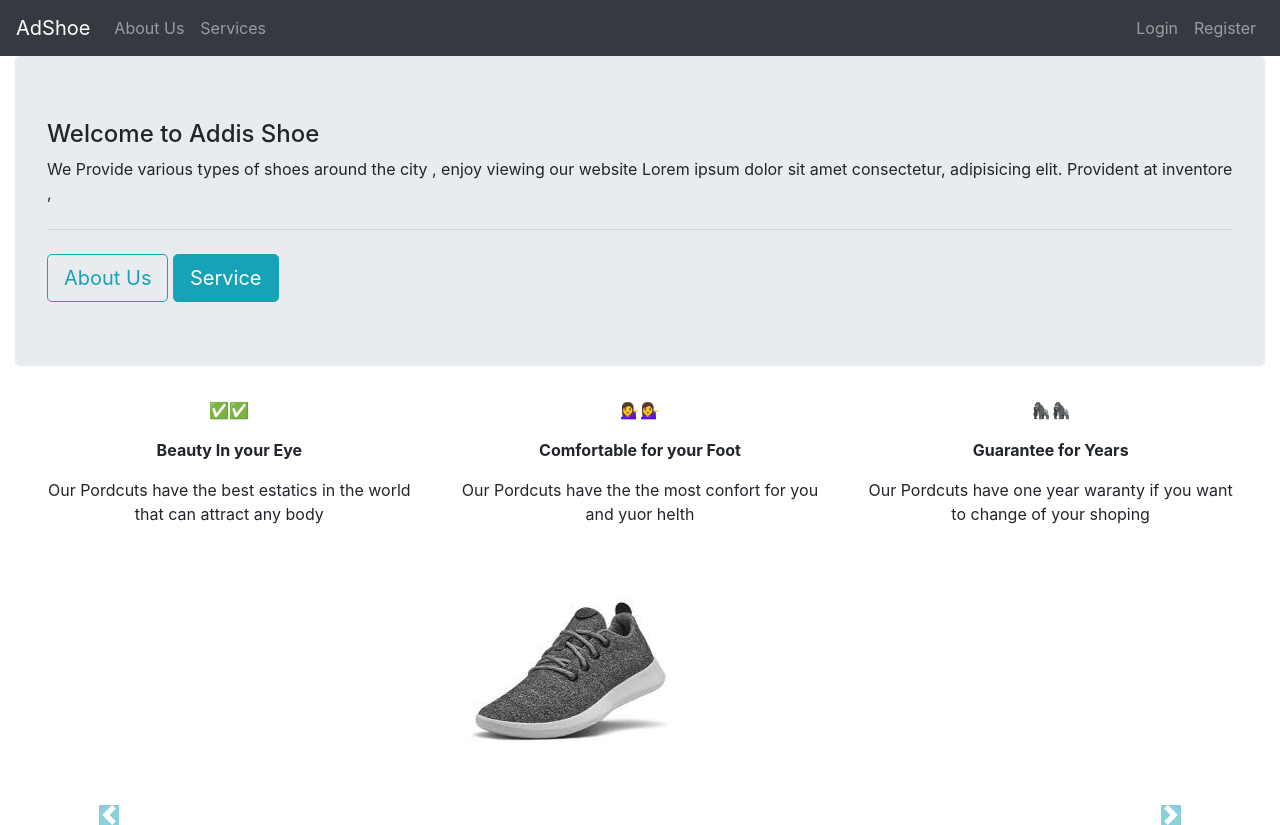
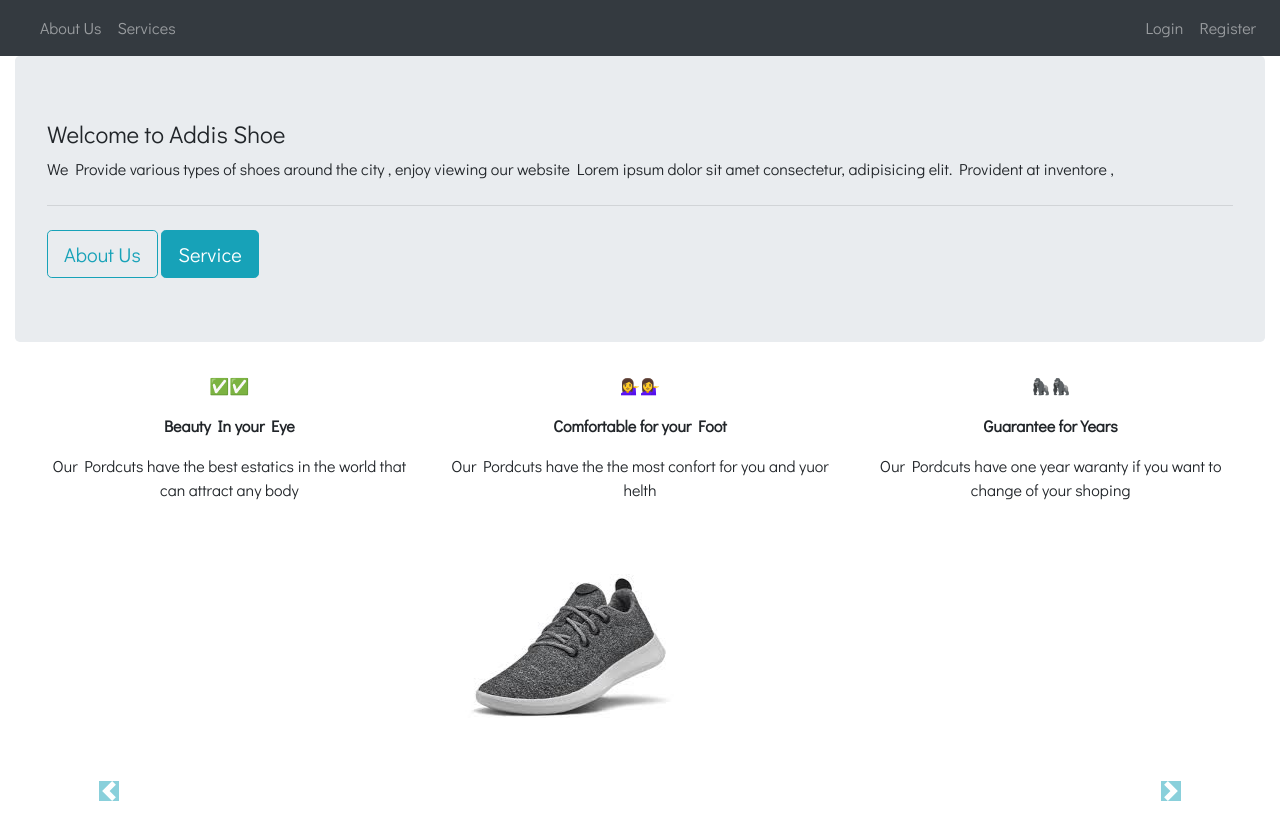
Before and after one commit to Selamawit926/ShoePurchaserWebsite, a plain HTML site: page index.html in a window 1280 px wide. After the commit the page ends 801 px from the top, so only its background shows below. Drawn offline with Linux system fonts and the light colour scheme.

Commit message:
Icon and google font has been added

```diff
--- /dev/null
+++ b/assets/css/style.css
@@ -0,0 +1,3 @@
+body{
+    font-family: 'Didact Gothic', sans-serif;
+}
--- a/index.html
+++ b/index.html
@@ -4,14 +4,21 @@
     <meta charset="UTF-8">
     <meta name="viewport" content="width=device-width, initial-scale=1.0">
     <link rel="stylesheet" type="text/css" href="/assets/css/bootstrap.css">
+    <link rel="stylesheet" href="https://use.fontawesome.com/releases/v5.7.0/css/all.css" integrity="sha384-lZN37f5QGtY3VHgisS14W3ExzMWZxybE1SJSEsQp9S+oqd12jhcu+A56Ebc1zFSJ" crossorigin="anonymous">
+    <link rel="preconnect" href="https://fonts.gstatic.com">
+    <link href="https://fonts.googleapis.com/css2?family=Didact+Gothic&display=swap" rel="stylesheet">
+    <link rel="stylesheet" type="text/css" href="./assets/css/style.css">
     <title>Shoe Purchaser</title>
+    <link rel="icon" type="image/png" href="./assets/images/icon-shoes.png">
 </head>
 <body>
 
     <nav class="navbar navbar-expand-md navbar-dark bg-dark sticky-top">
 
 
-        <a  class="navbar-brand" href="index.html">AdShoe</a>
+        <a  class="navbar-brand" href="index.html">
+          <!-- <img src="./assets/images/icon-shoes.png" alt=""> -->
+        </a>
 
 
         <button class="navbar-toggler" type="button" data-toggle="collapse" data-target="#colNav" aria-controls="navbarSupportedContent" aria-expanded="false" aria-label="Toggle navigation">
@@ -134,6 +141,8 @@
 
 
 
+
+
 <script src="/assets/js/jquery-3.4.1.min.js"></script>
 <script src="/assets/js/bootstrap.bundle.js"></script>
 <script src="/assets/js/bootstrap.js"></script>
```
Also changed, not shown: register.html (+5 -0 lines), services.html (+5 -0 lines), assets/images/icon-shoes.png (added).
